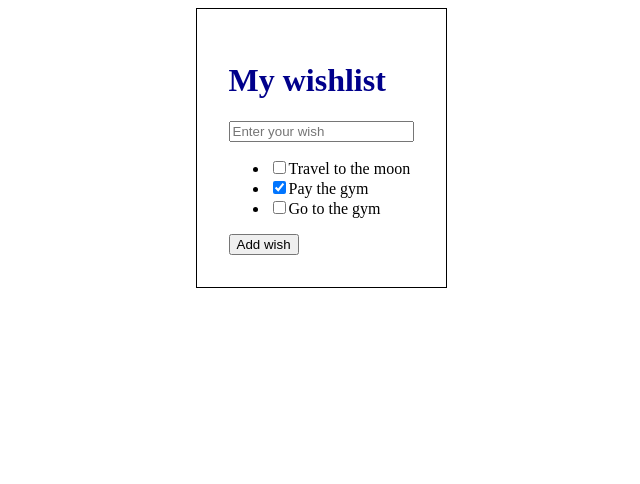
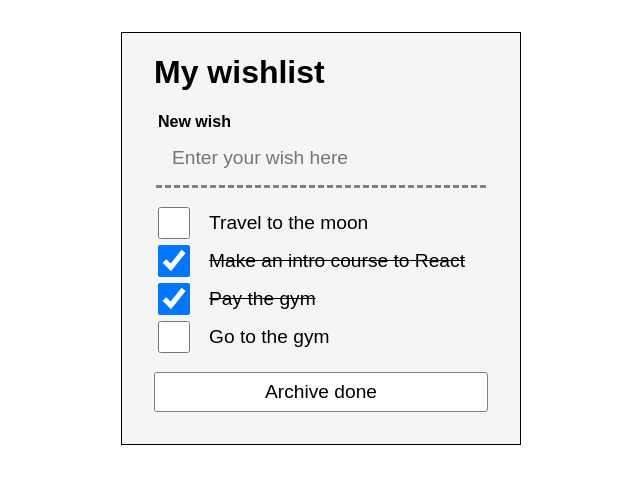
Before and after one commit to acejudocin/react-wishlist-openwebinar, a React (Create React App) app: page / in a window 1280 px wide. Shown: the top 484 px of the page, without its empty margins (319-959 px from the left). Built offline with nearby package versions, Linux system fonts and the light colour scheme.

Commit message:
Final Version

```diff
--- a/package.json
+++ b/package.json
@@ -8,7 +8,8 @@
     "@testing-library/user-event": "^7.2.1",
     "react": "^16.13.1",
     "react-dom": "^16.13.1",
-    "react-scripts": "3.4.1"
+    "react-scripts": "3.4.1",
+    "classnames": "^2.2.6"
   },
   "scripts": {
     "start": "react-scripts start",
--- a/src/App.css
+++ b/src/App.css
@@ -1,10 +1,60 @@
-.body {
+* {
+    box-sizing: border-box;
+    font-family: sans-serif;
+  }
+  body,
+  html {
+    padding: 0;
+    margin: 0;
+  }
+  .app {
+    width: 400px;
+    margin: auto;
+    max-width: 100%;
     border: 1px solid;
-    width: fit-content;
-    margin: auto;
-    padding: 2rem;
-}
-
-.title {
-    color: darkblue;
-}
+    padding: 0 2rem 2rem 2rem;
+    margin-top: 2rem;
+    background-color: whitesmoke;
+  }
+  .wish-input {
+    border: 0;
+    border-bottom: 3px dashed grey;
+    padding: 0;
+  }
+  .wish-input__label {
+    font-weight: 700;
+  }
+  .wish-input__field {
+    width: 100%;
+    border: 0;
+    padding: 1rem;
+    font-size: 1.2rem;
+    background-color: transparent;
+  }
+  .wish-list {
+    list-style: none;
+    padding: 0;
+  }
+  .wish-list__item {
+    display: flex;
+    font-size: 1.2rem;
+    align-items: center;
+  }
+  .wish-list__item > * + * {
+    margin-left: 1rem;
+  }
+  .wish-list__item input {
+    width: 2rem;
+    height: 2rem;
+  }
+  .wish-list__item--done label {
+    text-decoration: line-through;
+  }
+  .wish-clear {
+    width: 100%;
+    padding: 0.5rem;
+    background: white;
+    font-size: 1.2rem;
+    border: 1px solid grey;
+    border-radius: 3px;
+  }
--- a/src/App.js
+++ b/src/App.js
@@ -1,28 +1,37 @@
 import React from 'react';
-import './App.css'
-
+import classNames from 'classnames';
+import './App.css';
 
 const wishes = [
-    { text: 'Travel to the moon', done: false },
-    { text: 'Pay the gym', done: true },
-    { text: 'Go to the gym', done: false },
+  { done: false, text: 'Travel to the moon' },
+  { done: true, text: 'Make an intro course to React' },
+  { done: true, text: 'Pay the gym' },
+  { done: false, text: 'Go to the gym' },
 ];
-
-const App = () =>
-    <div className="body">
-        <h1 className="title">My wishlist</h1>
-        <input placeholder="Enter your wish" />
-        <ul>
-            {wishes.map(({ text, done }, i) => (
-                <li>
-                    <label htmlFor={`wish${i}`}>
-                        <input id={`wish${i}`} type="checkbox" checked={done} />
-                        {text}
-                    </label>
-                </li>
-            ))}
-        </ul>
-        <button>Add wish</button>
-    </div>
+const App = () => (
+  <div className="app">
+    <h1>My wishlist</h1>
+    <fieldset className="wish-input">
+      <legend className="wish-input__label">New wish</legend>
+      <input className="wish-input__field" placeholder="Enter your wish here" />
+    </fieldset>
+    <ul className="wish-list">
+      {wishes.map(({ done, text }, i) => (
+        <li
+          key={text}
+          className={classNames('wish-list__item', {
+            'wish-list__item--done': done,
+          })}
+        >
+          <input id={`wish${i}`} type="checkbox" checked={done} />
+          <label htmlFor={`wish${i}`}>{text}</label>
+        </li>
+      ))}
+    </ul>
+    <button type="button" className="wish-clear">
+      Archive done
+    </button>
+  </div>
+);
 
 export default App;
```
Also changed, not shown: 1 other file (tests, documents, lock files or other folders).
